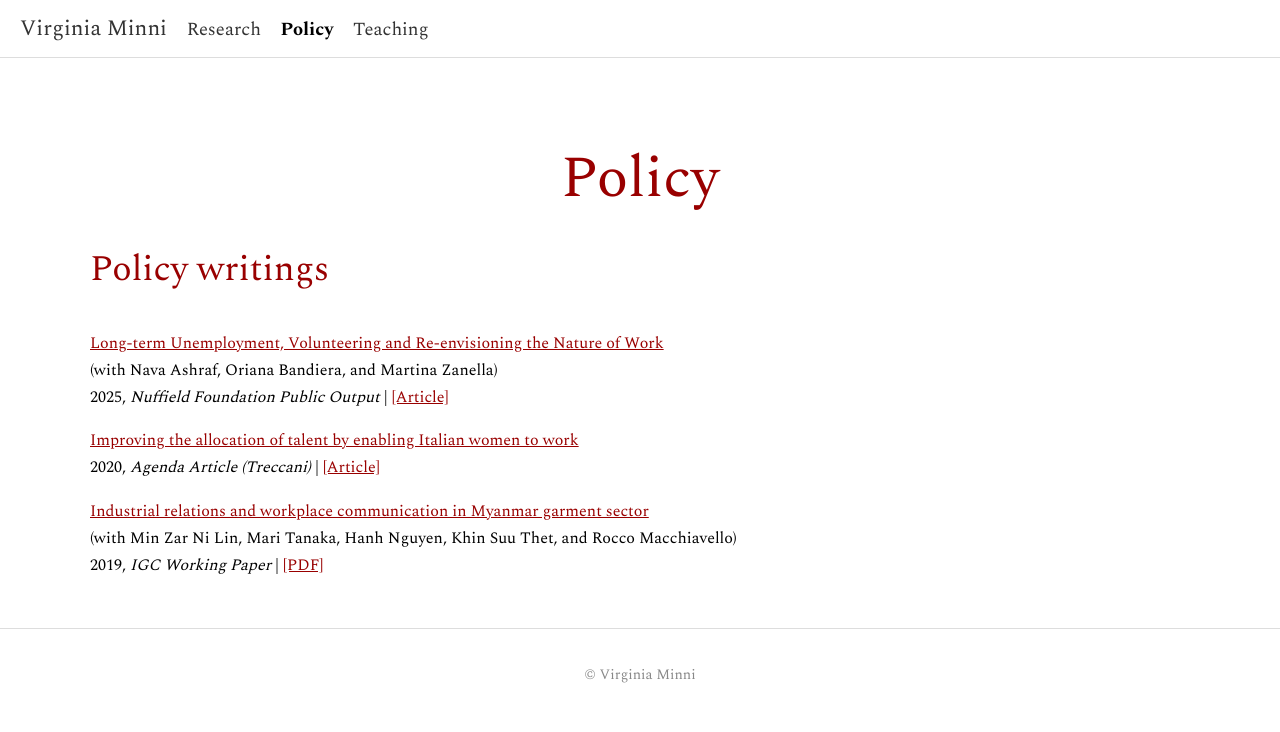
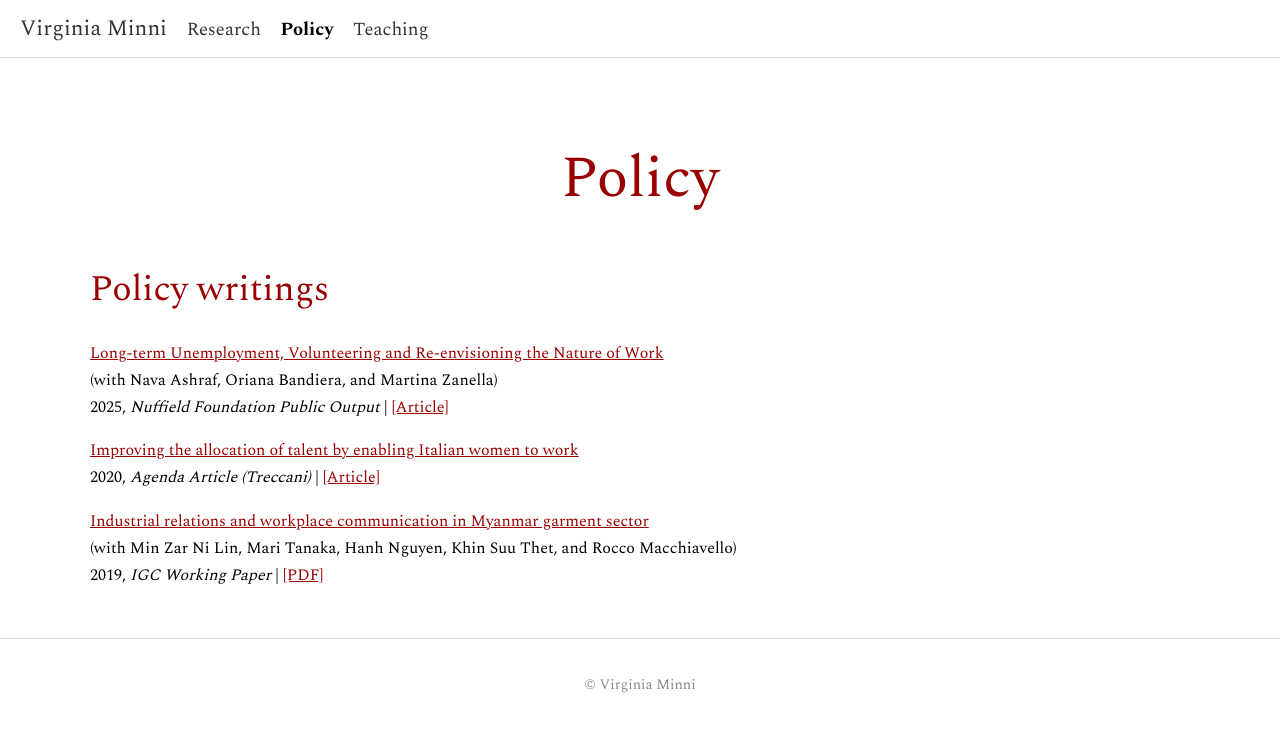
Before and after one commit to virginiaminni/virginiaminni.github.io, a Jekyll site: the page built from policy.md, in a window 1280 px wide. Shown: the top 732 px of the page. Built offline with Jekyll 4.4.1, drawn with Linux system fonts in a browser that asks for light colours.

Commit message:
Update main.css

```diff
--- a/assets/css/main.css
+++ b/assets/css/main.css
@@ -81,7 +81,7 @@ h1 {
     font-size: 58px;
     text-align: center;
     font-weight: normal;
-    /* margin-bottom: 60px; */
+    margin-bottom: 15px;
 }
 h2
 {
@@ -89,7 +89,7 @@ h2
     font-family: 'Spectral', serif;
     font-size: 36px;
     font-weight: normal;
-    /* margin-bottom: 36px; */
+    margin-bottom: 20px;
 }
 
 /* Links styling */
@@ -146,14 +146,6 @@ a {
 /* === Added styles to reduce vertical spacing === */
 
 /* Reduce spacing between h1 and h2 */
-h1 {
-  margin-bottom: 10px; /* Default is usually 20px or more */
-}
-
-h2 {
-  margin-top: 10px; /* Default is often 30px or more */
-}
-
 h2 + a {
   margin-top: 0;
 }
```
